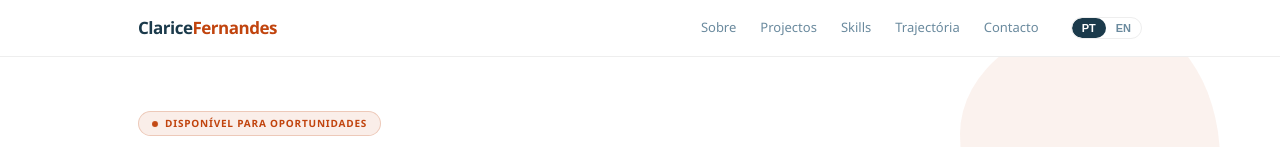
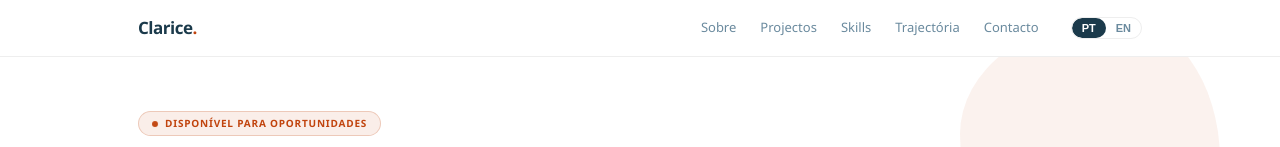
Before and after one commit to ClaFernandes/portfolio-clarice, a React (Vite) app: page / in a window 1280 px wide. Shown: the top 147 px of the page. Built offline with nearby package versions, Linux system fonts and the light colour scheme.

Commit message:
desfazendo

```diff
--- a/src/components/Navbar.jsx
+++ b/src/components/Navbar.jsx
@@ -29,7 +29,7 @@ function Navbar({ lang, setLang }) {
       <div className="container navbar__inner">
         {/* Logo */}
         <span className="navbar__logo">
-          Clarice<span className="navbar__dot">Fernandes</span>
+          Clarice<span className="navbar__dot">.</span>
         </span>
 
         {/* Links */}
```
